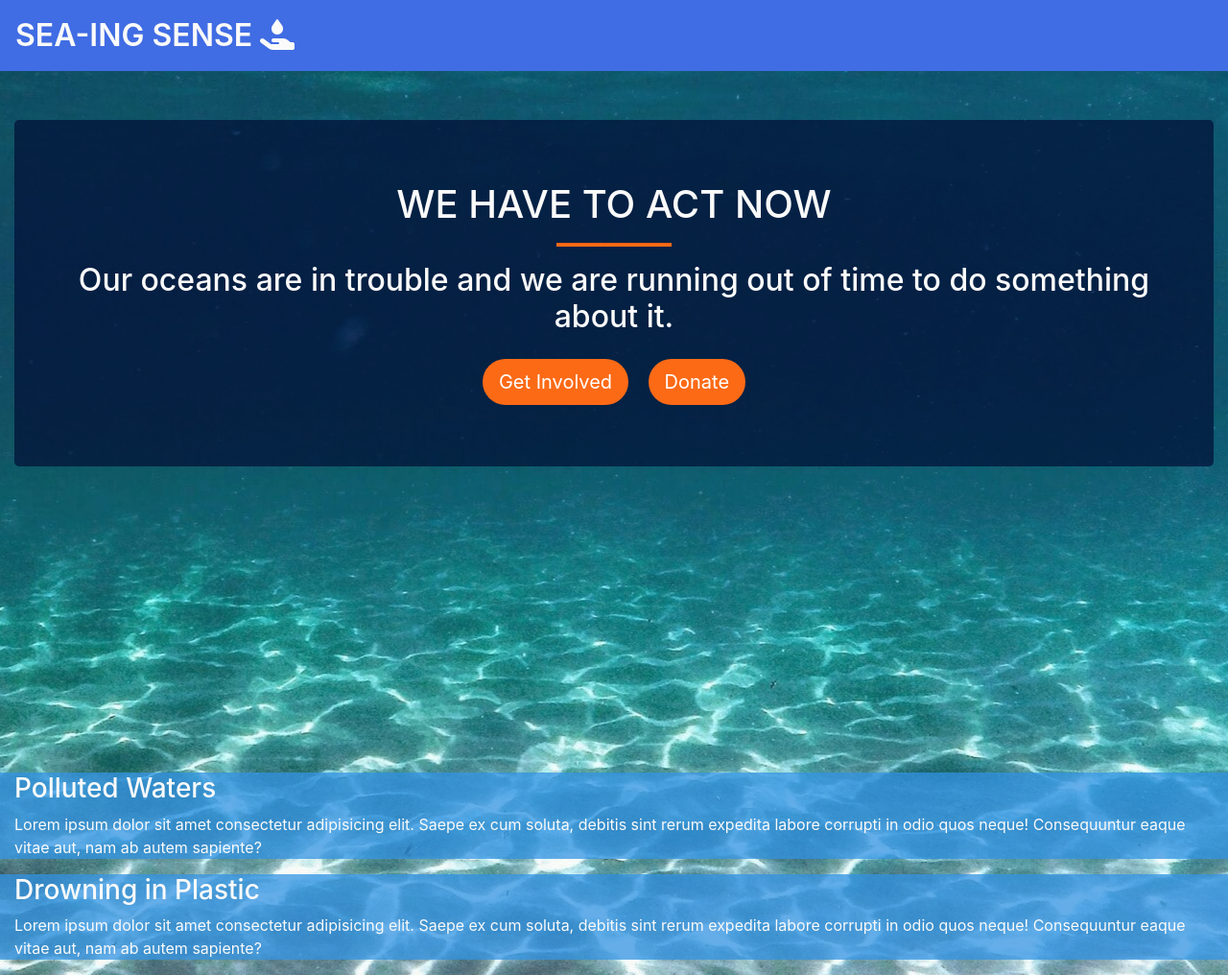
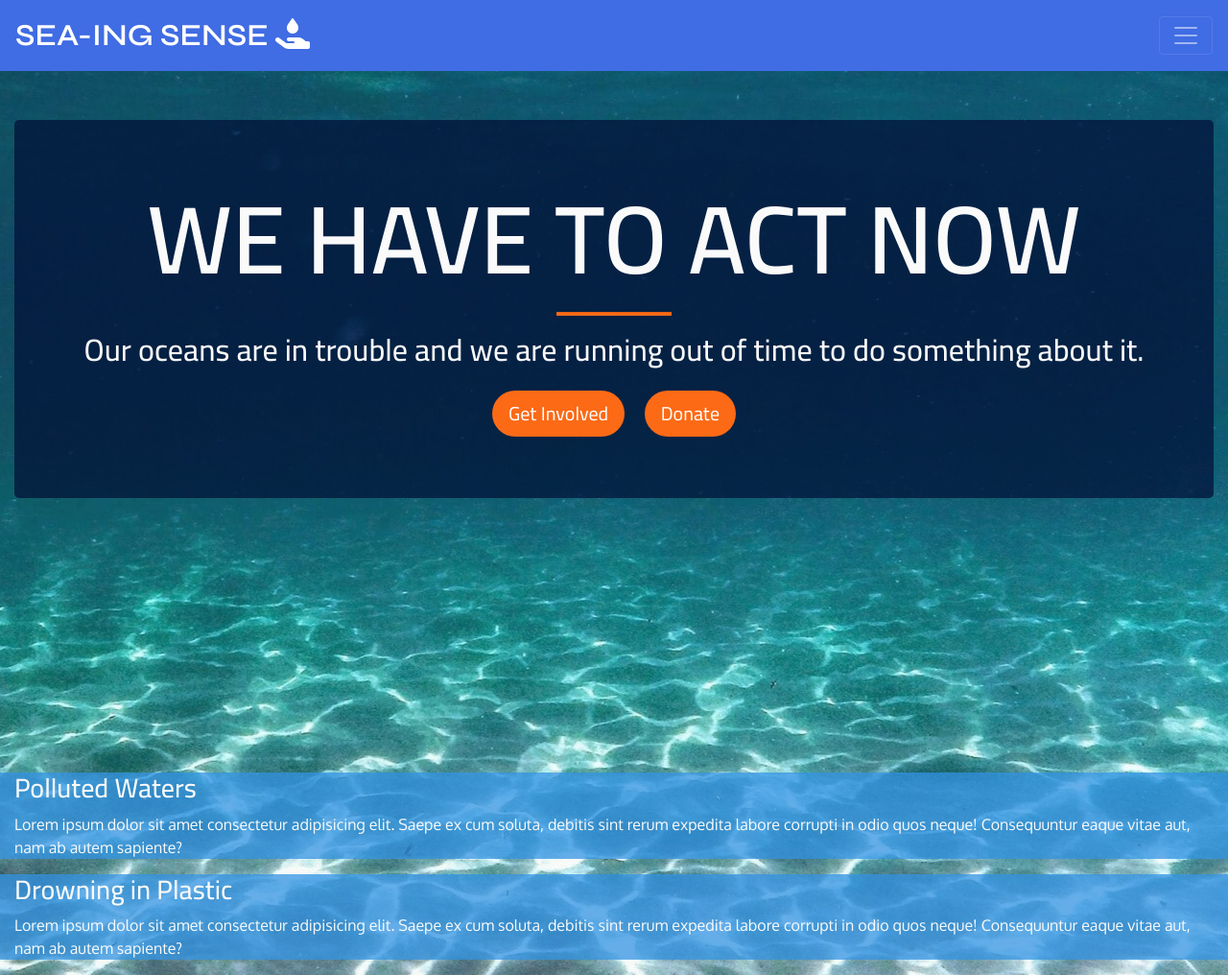
Before and after one commit to Code-Institute-Submissions/Living-Ocean-ms1, a plain HTML site: page index.html in a window 1280 px wide. Shown: the whole page at 96% size. Drawn offline with nearby package versions, Linux system fonts and the light colour scheme.

Commit message:
Added google fonts to index.html

```diff
--- a/assets/css/style.css
+++ b/assets/css/style.css
@@ -1,3 +1,6 @@
+@import url("https://fonts.googleapis.com/css?family=Syne:100,200,300,400,500,600,700|Cairo:100,200,300,400,500,600,700|Oxygen:100,200,300,400,500,600,700");
+
+
 body {
     background: url("../images/underwater.jpg") no-repeat center center fixed;
 }
@@ -16,10 +19,7 @@ body {
     color: #fafafa;
     font-size: 100%;
     font-weight: 600;
-}
-
-.custom-toggler {
-    border-color: #ffffff;
+    font-family: "Syne", sans-serif;
 }
 
 .nav-item {
@@ -42,6 +42,16 @@ body {
     margin-top: 20%;
 }
 
+.callout-header {
+    font-family: "Cairo", sans-serif;
+    font-weight: 600;
+    font-size: 100px;
+}
+
+.callout-text {
+    font-family: "Cairo", sans-serif;
+}
+
 .block-divider {
     width: 120px;
     height: 3px;
@@ -60,6 +70,13 @@ body {
     color: #fafafa;
 }
 
+.content-heading {
+    font-family: "Cairo", sans-serif;
+}
+
+.content-paragraph {
+    font-family: "Oxygen", sans-serif;
+}
 
 
 @media (min-width: 992px){
@@ -70,4 +87,5 @@ body {
         margin-top: 10%;
         margin-bottom: 0;
     }
+    .collapse ( "show" );
 }
--- a/index.html
+++ b/index.html
@@ -12,7 +12,7 @@
     <title>Charity</title>
 </head>
 <body>
-    <nav class="navbar fixed-top">
+    <nav class="navbar navbar-dark fixed-top">
         <a href="index.html" class="navbar-brand uppercase">Sea-ing Sense <i class="fas fa-hand-holding-water fa-flip-horizontal"></i></a>
 
   <button
@@ -25,11 +25,12 @@
           aria-label="Togglenavigation"
         >
           <span class="navbar-toggler-icon custom-toggler"></span>
+          <span class="sr-only">Toggle Navigation</span>
         </button>
         <div class="navbar-collapse collapse" id="navbarNavDropdown">
           <ul class="navbar-nav mr-auto">
             <li class="nav-item mr-2">
-              <a class="active nav-link" href="index.html">Home</a>
+              <a class="nav-link" href="index.html">Home</a>
             </li>
             <li class="nav-item mr-2">
               <a class="nav-link" href="#">History</a>
@@ -49,26 +50,26 @@
 
     <div class="container-fluid callout-container">
     <section class="jumbotron text-center">
-        <h1 class="uppercase">We Have to act now</h1>
+        <h1 class="uppercase callout-header">We Have to act now</h1>
         <hr class="block-divider">
-        <h2>Our oceans are in trouble and we are running out of time to do something about it.</h2>
-        <button class="btn btn-lg mt-3 mx-2 btn-callout">Get Involved</button>
-        <button class="btn btn-lg mt-3 mx-2 btn-callout">Donate</button>
+        <h2 class="callout-text">Our oceans are in trouble and we are running out of time to do something about it.</h2>
+        <button class="btn btn-lg mt-3 mx-2 btn-callout callout-text">Get Involved</button>
+        <button class="btn btn-lg mt-3 mx-2 btn-callout callout-text">Donate</button>
     </section>
     </div>
 
     <section>
         <div class="container-fluid content-container">
-        <h3>Polluted Waters</h3>
-        <p>Lorem ipsum dolor sit amet consectetur adipisicing elit. Saepe ex cum soluta, debitis sint rerum expedita
+        <h3 class="content-heading">Polluted Waters</h3>
+        <p class="content-paragraph">Lorem ipsum dolor sit amet consectetur adipisicing elit. Saepe ex cum soluta, debitis sint rerum expedita
         labore corrupti in odio quos neque! Consequuntur eaque vitae aut, nam ab autem sapiente?</p>
         </div>
     </section>
 
     <section>
         <div class="container-fluid content-container">
-        <h3>Drowning in Plastic</h3>
-        <p>Lorem ipsum dolor sit amet consectetur adipisicing elit. Saepe ex cum soluta, debitis sint rerum expedita
+        <h3 class="content-heading">Drowning in Plastic</h3>
+        <p class="content-paragraph">Lorem ipsum dolor sit amet consectetur adipisicing elit. Saepe ex cum soluta, debitis sint rerum expedita
         labore corrupti in odio quos neque! Consequuntur eaque vitae aut, nam ab autem sapiente?</p>
         </div>
     </section>
```
